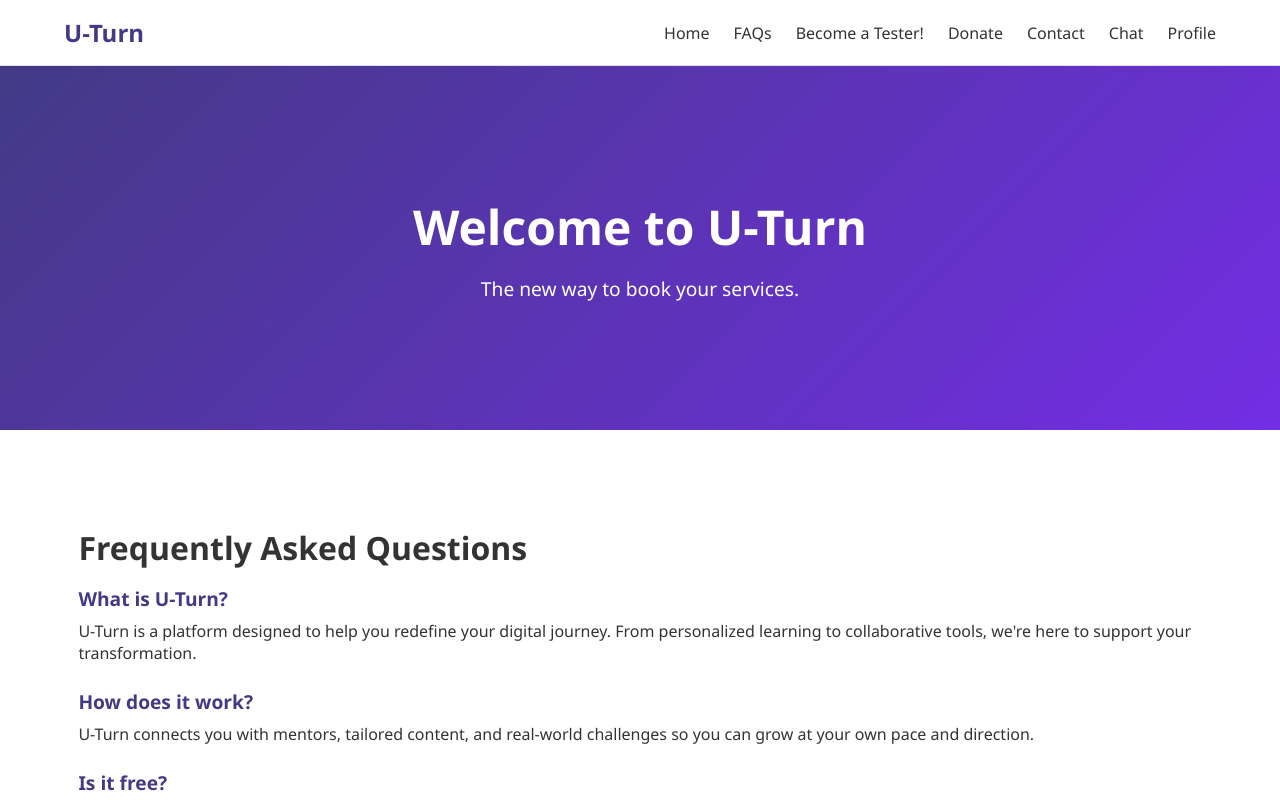
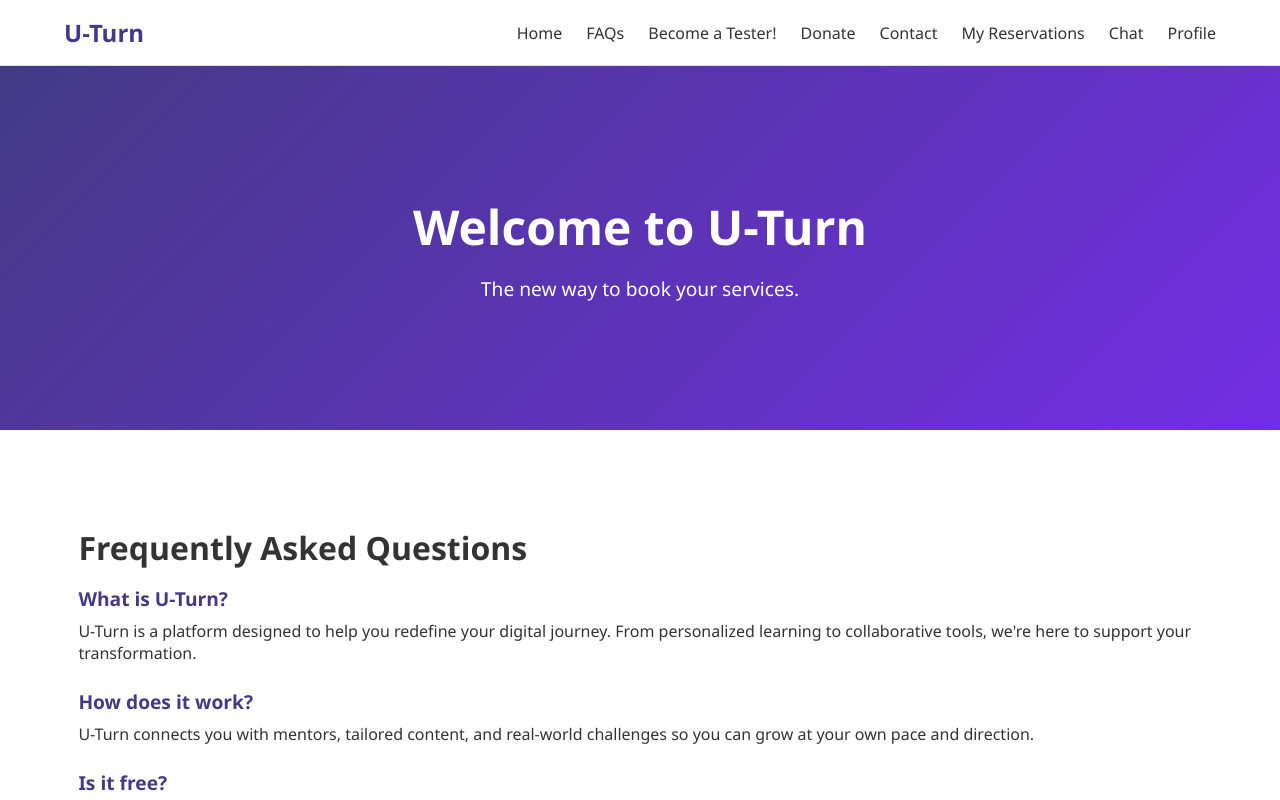
Before and after one commit to ZenelXO/UrTurn, a website: page index.html in a window 1280 px wide. Shown: the top 800 px of the page. Drawn offline with Linux system fonts and the light colour scheme.

Commit message:
More things added

```diff
--- a/index.html
+++ b/index.html
@@ -17,6 +17,7 @@
         <li><a href="#launch">Become a Tester!</a></li>
         <li><a href="#donar">Donate</a></li>
         <li><a href="#contacto">Contact</a></li>
+        <li><a href="frontend/src/reservas/reservas.html">My Reservations</a></li>
         <li><a href="frontend/src/chat/chat.html">Chat</a></li>
         <li><a href="#Profile">Profile</a></li>
       </ul>
```
